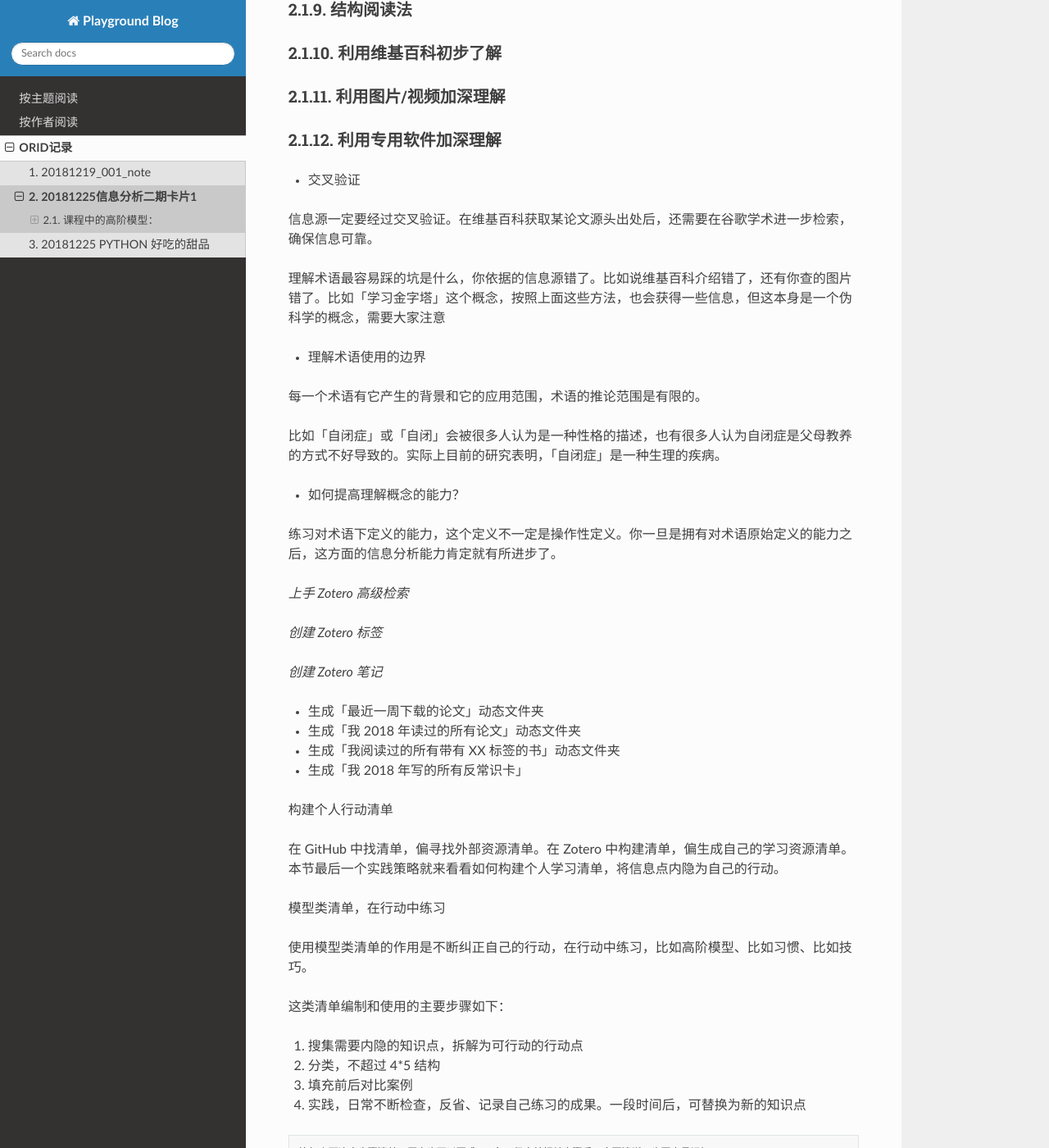
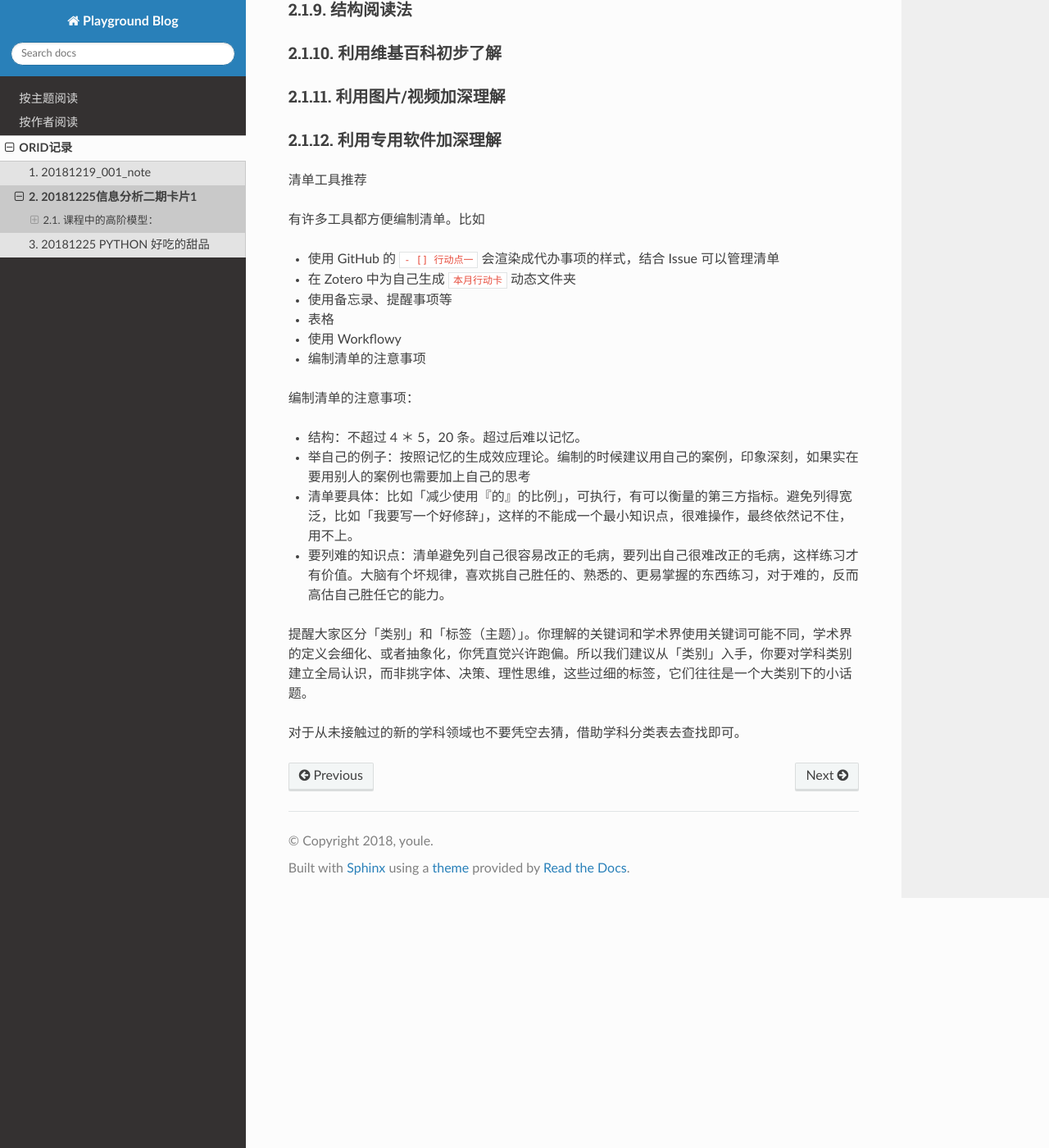
Before and after one commit to youle777/playground, a Sphinx documentation site: the page built from source/orid/002_note.rst, in a window 1280 px wide and 1400 px high, scrolled down 655 px. Shown: the whole window at 82% size. Built offline with Sphinx 7.4.7 and the Read the Docs theme 2.0.0, drawn with Linux system fonts in a browser that asks for light colours; some of the changed text lies outside the part shown.

Commit message:
delete some lines in 002_note

```diff
--- a/source/conf.py
+++ b/source/conf.py
@@ -50,6 +50,12 @@ extensions = [
     'sphinx.ext.githubpages',
 
 ]
+
+# index - master document
+# rst2pdf - name of the generated pdf
+# Sample rst2pdf doc - title of the pdf
+# Your Name - author name in the pdf
+pdf_documents = [('index', u'rst2pdf', u'Sample rst2pdf doc', u'Your Name'),]
 
 # Add any paths that contain templates here, relative to this directory.
 templates_path = ['playgroundtemplates']
@@ -133,7 +139,7 @@ latex_elements={# The paper size ('letterpaper' or 'a4paper').
 'preamble': r'''
 \hypersetup{unicode=true}
 \usepackage{CJKutf8}
-\DeclareUnicodeCharacter{00A0}{\nobreakspace}
+\DeclareUnicodeCharacter{00A0}{\\nobreakspace}
 \DeclareUnicodeCharacter{2203}{\ensuremath{\exists}}
 \DeclareUnicodeCharacter{2200}{\ensuremath{\forall}}
 \DeclareUnicodeCharacter{2286}{\ensuremath{\subseteq}}
@@ -143,7 +149,7 @@ latex_elements={# The paper size ('letterpaper' or 'a4paper').
 \DeclareUnicodeCharacter{221B}{\ensuremath{\sqrt[3]{}}}
 \DeclareUnicodeCharacter{2295}{\ensuremath{\oplus}}
 \DeclareUnicodeCharacter{2297}{\ensuremath{\otimes}}
-\begin{CJK}{UTF8}{gbsn}
+\\begin{CJK}{UTF8}{gbsn}
 \AtEndDocument{\end{CJK}}
 ''',}
 # Grouping the document tree into LaTeX files. List of tuples
--- a/source/orid/002_note.rst
+++ b/source/orid/002_note.rst
@@ -40,60 +40,7 @@
 利用专用软件加深理解
 ~~~~~~~~~~~~~~~~~~~~~~~~~~~~~~~~~~
 
-- 交叉验证
 
-信息源一定要经过交叉验证。在维基百科获取某论文源头出处后，还需要在谷歌学术进一步检索，确保信息可靠。
-
-理解术语最容易踩的坑是什么，你依据的信息源错了。比如说维基百科介绍错了，还有你查的图片错了。比如「学习金字塔」这个概念，按照上面这些方法，也会获得一些信息，但这本身是一个伪科学的概念，需要大家注意
-
-- 理解术语使用的边界
-
-每一个术语有它产生的背景和它的应用范围，术语的推论范围是有限的。
-
-比如「自闭症」或「自闭」会被很多人认为是一种性格的描述，也有很多人认为自闭症是父母教养的方式不好导致的。实际上目前的研究表明，「自闭症」是一种生理的疾病。
-
-- 如何提高理解概念的能力？
-
-练习对术语下定义的能力，这个定义不一定是操作性定义。你一旦是拥有对术语原始定义的能力之后，这方面的信息分析能力肯定就有所进步了。
-
-*上手 Zotero 高级检索*
-
-*创建 Zotero 标签*
-
-*创建 Zotero 笔记*
-
--  生成「最近一周下载的论文」动态文件夹
-
--  生成「我 2018 年读过的所有论文」动态文件夹
-
--  生成「我阅读过的所有带有 XX 标签的书」动态文件夹
-
--  生成「我 2018 年写的所有反常识卡」
-
-构建个人行动清单
-
-在 GitHub 中找清单，偏寻找外部资源清单。在 Zotero
-中构建清单，偏生成自己的学习资源清单。本节最后一个实践策略就来看看如何构建个人学习清单，将信息点内隐为自己的行动。
-
-模型类清单，在行动中练习
-
-使用模型类清单的作用是不断纠正自己的行动，在行动中练习，比如高阶模型、比如习惯、比如技巧。
-
-这类清单编制和使用的主要步骤如下：
-
-1. 搜集需要内隐的知识点，拆解为可行动的行动点
-
-2. 分类，不超过 4*5 结构
-
-3. 填充前后对比案例
-
-4. 实践，日常不断检查，反省、记录自己练习的成果。一段时间后，可替换为新的知识点
-
-.. code::
-
-   比如上面这个步骤清单，原本也可以写成 7 条，但合并相关步骤后，会更清晰，也更容易记忆。
-
-如果你想练习自己运用「元反空」或者「大脑爱找不同」的高阶模型，你会如何为自己编制清单？
 
 清单工具推荐
 
```
